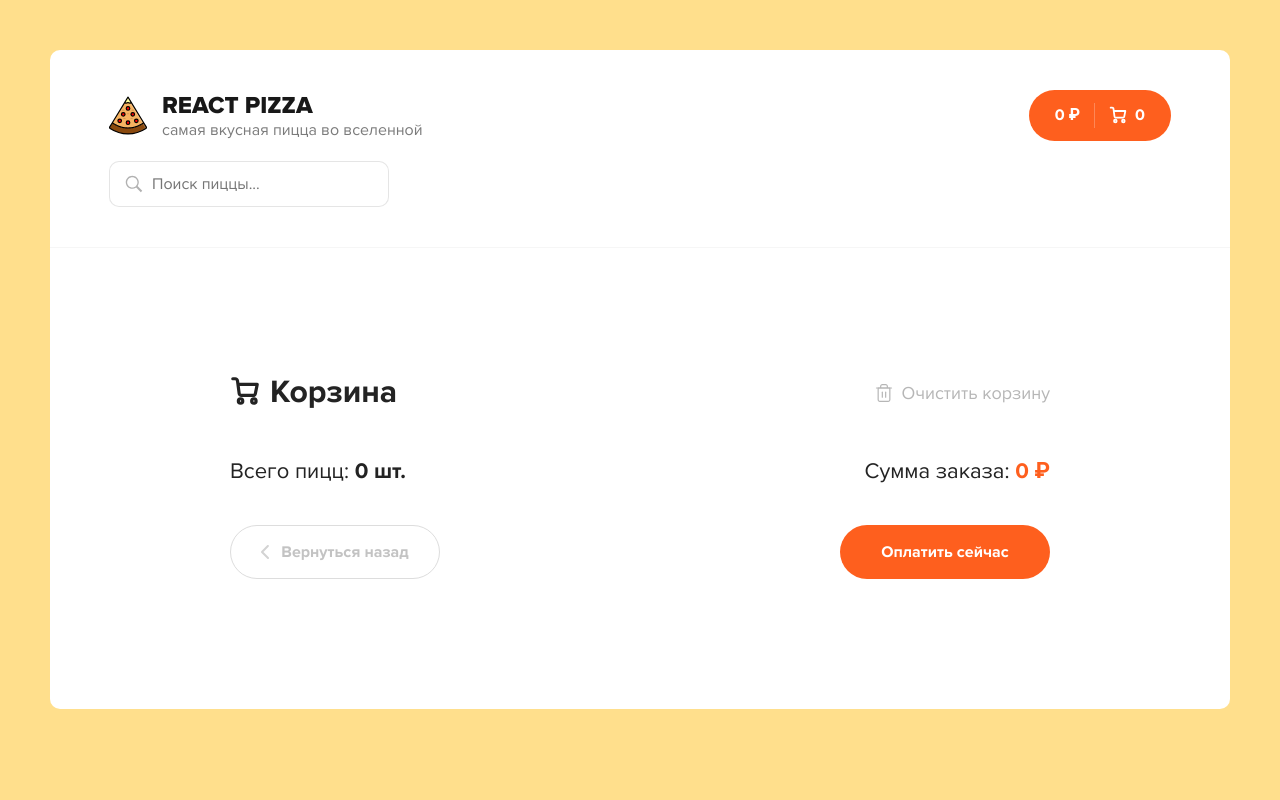
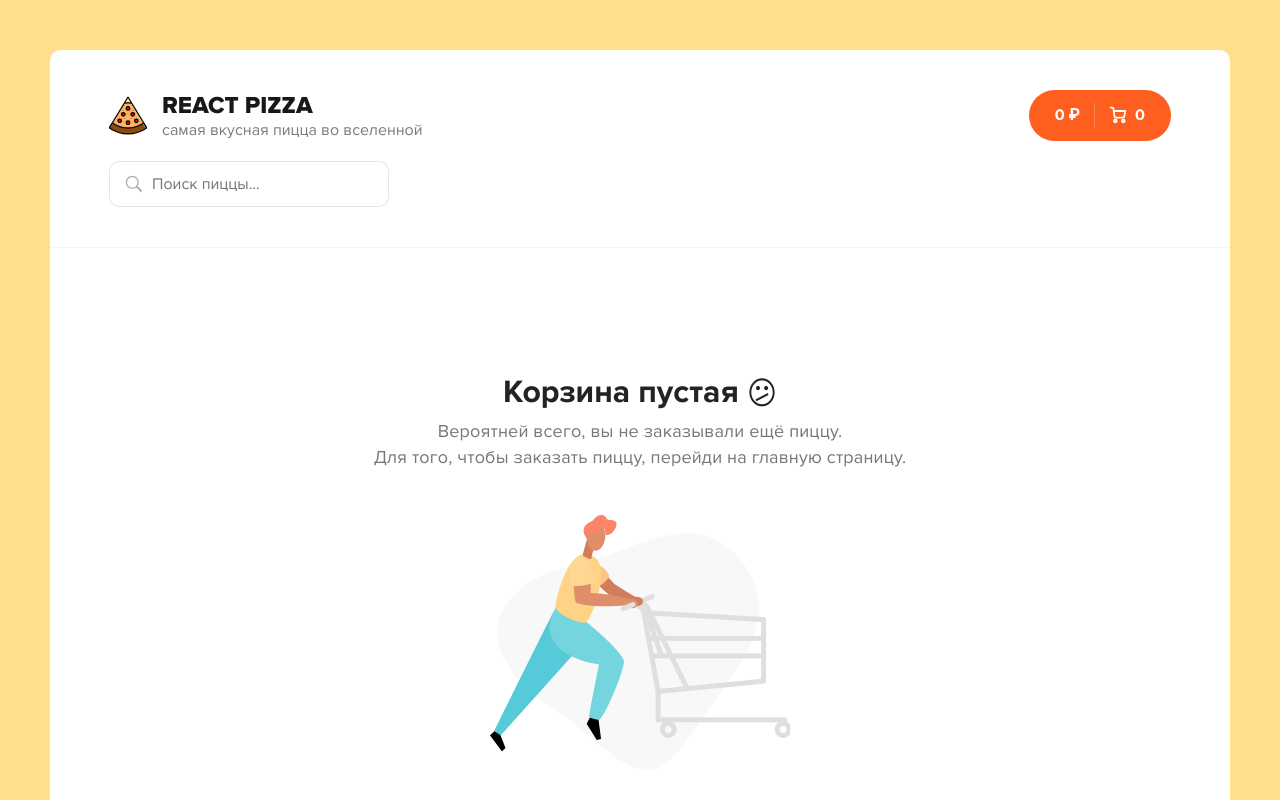
Before and after one commit to Loloops/react_app-v2, a React (Create React App) app: page /cart in a window 1280 px wide. Shown: the top 800 px of the page. Built offline with nearby package versions, Linux system fonts and the light colour scheme.

Commit message:
add item in cart, remove, clearAll

```diff
--- /dev/null
+++ b/src/components/Cart/CartEmpty.jsx
@@ -0,0 +1,25 @@
+import React from 'react';
+import { Link } from 'react-router-dom';
+
+import emptyCartImage from '../../assets/img/empty-cart.png';
+
+const CartEmpty = () => {
+  return (
+    <div class="cart cart--empty">
+      <h2>
+        Корзина пустая <icon>😕</icon>
+      </h2>
+      <p>
+        Вероятней всего, вы не заказывали ещё пиццу.
+        <br />
+        Для того, чтобы заказать пиццу, перейди на главную страницу.
+      </p>
+      <img src={emptyCartImage} alt="Empty cart" />
+      <Link to="/" class="button button--black">
+        <span>Вернуться назад</span>
+      </Link>
+    </div>
+  );
+};
+
+export default CartEmpty;
--- /dev/null
+++ b/src/components/Cart/CartItem.jsx
@@ -0,0 +1,95 @@
+import React from 'react';
+
+import { useDispatch } from 'react-redux';
+import { addItem, minusItem, removeItem } from '../../redux/slices/cartSlice';
+
+const CartItem = ({ id, imageUrl, title, size, type, count, price }) => {
+  const dispatch = useDispatch();
+
+  const onClickPlus = () => {
+    dispatch(
+      addItem({
+        id,
+      }),
+    );
+  };
+
+  const onClickMinus = () => {
+    dispatch(minusItem(id));
+  };
+
+  return (
+    <div className="cart__item">
+      <div className="cart__item-img">
+        <img className="pizza-block__image" src={imageUrl} alt="Pizza" />
+      </div>
+      <div className="cart__item-info">
+        <h3>{title}</h3>
+        <p>
+          {type}, {size} см.
+        </p>
+      </div>
+      <div className="cart__item-count">
+        <div
+          className="button button--outline button--circle cart__item-count-minus"
+          onClick={onClickMinus}>
+          <svg
+            width="10"
+            height="10"
+            viewBox="0 0 10 10"
+            fill="none"
+            xmlns="http://www.w3.org/2000/svg">
+            <path
+              d="M5.92001 3.84V5.76V8.64C5.92001 9.17016 5.49017 9.6 4.96001 9.6C4.42985 9.6 4.00001 9.17016 4.00001 8.64L4 5.76L4.00001 3.84V0.96C4.00001 0.42984 4.42985 0 4.96001 0C5.49017 0 5.92001 0.42984 5.92001 0.96V3.84Z"
+              fill="#EB5A1E"></path>
+            <path
+              d="M5.75998 5.92001L3.83998 5.92001L0.959977 5.92001C0.429817 5.92001 -2.29533e-05 5.49017 -2.29301e-05 4.96001C-2.2907e-05 4.42985 0.429817 4.00001 0.959977 4.00001L3.83998 4L5.75998 4.00001L8.63998 4.00001C9.17014 4.00001 9.59998 4.42985 9.59998 4.96001C9.59998 5.49017 9.17014 5.92001 8.63998 5.92001L5.75998 5.92001Z"
+              fill="#EB5A1E"></path>
+          </svg>
+        </div>
+        <b>{count}</b>
+        <div
+          className="button button--outline button--circle cart__item-count-plus"
+          onClick={onClickPlus}>
+          <svg
+            width="10"
+            height="10"
+            viewBox="0 0 10 10"
+            fill="none"
+            xmlns="http://www.w3.org/2000/svg">
+            <path
+              d="M5.92001 3.84V5.76V8.64C5.92001 9.17016 5.49017 9.6 4.96001 9.6C4.42985 9.6 4.00001 9.17016 4.00001 8.64L4 5.76L4.00001 3.84V0.96C4.00001 0.42984 4.42985 0 4.96001 0C5.49017 0 5.92001 0.42984 5.92001 0.96V3.84Z"
+              fill="#EB5A1E"></path>
+            <path
+              d="M5.75998 5.92001L3.83998 5.92001L0.959977 5.92001C0.429817 5.92001 -2.29533e-05 5.49017 -2.29301e-05 4.96001C-2.2907e-05 4.42985 0.429817 4.00001 0.959977 4.00001L3.83998 4L5.75998 4.00001L8.63998 4.00001C9.17014 4.00001 9.59998 4.42985 9.59998 4.96001C9.59998 5.49017 9.17014 5.92001 8.63998 5.92001L5.75998 5.92001Z"
+              fill="#EB5A1E"></path>
+          </svg>
+        </div>
+      </div>
+      <div className="cart__item-price">
+        <b>{price * count} ₽</b>
+      </div>
+      <div className="cart__item-remove">
+        <div
+          className="button button--outline button--circle"
+          onClick={() => dispatch(removeItem(id))}>
+          <svg
+            width="10"
+            height="10"
+            viewBox="0 0 10 10"
+            fill="none"
+            xmlns="http://www.w3.org/2000/svg">
+            <path
+              d="M5.92001 3.84V5.76V8.64C5.92001 9.17016 5.49017 9.6 4.96001 9.6C4.42985 9.6 4.00001 9.17016 4.00001 8.64L4 5.76L4.00001 3.84V0.96C4.00001 0.42984 4.42985 0 4.96001 0C5.49017 0 5.92001 0.42984 5.92001 0.96V3.84Z"
+              fill="#EB5A1E"></path>
+            <path
+              d="M5.75998 5.92001L3.83998 5.92001L0.959977 5.92001C0.429817 5.92001 -2.29533e-05 5.49017 -2.29301e-05 4.96001C-2.2907e-05 4.42985 0.429817 4.00001 0.959977 4.00001L3.83998 4L5.75998 4.00001L8.63998 4.00001C9.17014 4.00001 9.59998 4.42985 9.59998 4.96001C9.59998 5.49017 9.17014 5.92001 8.63998 5.92001L5.75998 5.92001Z"
+              fill="#EB5A1E"></path>
+          </svg>
+        </div>
+      </div>
+    </div>
+  );
+};
+
+export default CartItem;
--- a/src/components/PizzaBlock/index.jsx
+++ b/src/components/PizzaBlock/index.jsx
@@ -21,7 +21,7 @@
       title,
       price,
       type: typeNames[type],
-      size: sizes[type],
+      size: sizes[size],
     };
 
     dispatch(addItem(item));
--- a/src/pages/Cart.jsx
+++ b/src/pages/Cart.jsx
@@ -2,6 +2,8 @@
 import { Link } from 'react-router-dom';
 import { useSelector, useDispatch } from 'react-redux';
 import { clearItems } from '../redux/slices/cartSlice';
+import CartItem from '../components/Cart/CartItem';
+import CartEmpty from '../components/Cart/CartEmpty';
 
 const Cart = () => {
   const dispatch = useDispatch();
@@ -13,8 +15,15 @@
 
   console.log(cartObj);
 
+  const clearAll = () => {
+    if (window.confirm('Вы действительно хотите очистить корзину?')) {
+      dispatch(clearItems());
+    }
+  };
+
   return (
     <div className="container container--cart">
+      {cartObj.items.length > 0 ? (
         <div className="cart">
           <div className="cart__top">
             <h2 className="content__title">
@@ -45,7 +54,7 @@
               </svg>
               Корзина
             </h2>
-          <div className="cart__clear" onClick={() => dispatch(clearItems())}>
+            <div className="cart__clear" onClick={clearAll}>
               <svg
                 width="20"
                 height="20"
@@ -82,70 +91,7 @@
           </div>
           <div className="content__items">
             {cartObj.items.map((obj) => (
-            <div className="cart__item">
-              <div className="cart__item-img">
-                <img className="pizza-block__image" src={obj.imageUrl} alt="Pizza" />
-              </div>
-              <div className="cart__item-info">
-                <h3>{obj.title}</h3>
-                <p>
-                  {obj.type}, {obj.size} см.
-                </p>
-              </div>
-              <div className="cart__item-count">
-                <div className="button button--outline button--circle cart__item-count-minus">
-                  <svg
-                    width="10"
-                    height="10"
-                    viewBox="0 0 10 10"
-                    fill="none"
-                    xmlns="http://www.w3.org/2000/svg">
-                    <path
-                      d="M5.92001 3.84V5.76V8.64C5.92001 9.17016 5.49017 9.6 4.96001 9.6C4.42985 9.6 4.00001 9.17016 4.00001 8.64L4 5.76L4.00001 3.84V0.96C4.00001 0.42984 4.42985 0 4.96001 0C5.49017 0 5.92001 0.42984 5.92001 0.96V3.84Z"
-                      fill="#EB5A1E"></path>
-                    <path
-                      d="M5.75998 5.92001L3.83998 5.92001L0.959977 5.92001C0.429817 5.92001 -2.29533e-05 5.49017 -2.29301e-05 4.96001C-2.2907e-05 4.42985 0.429817 4.00001 0.959977 4.00001L3.83998 4L5.75998 4.00001L8.63998 4.00001C9.17014 4.00001 9.59998 4.42985 9.59998 4.96001C9.59998 5.49017 9.17014 5.92001 8.63998 5.92001L5.75998 5.92001Z"
-                      fill="#EB5A1E"></path>
-                  </svg>
-                </div>
-                <b>{obj.count}</b>
-                <div className="button button--outline button--circle cart__item-count-plus">
-                  <svg
-                    width="10"
-                    height="10"
-                    viewBox="0 0 10 10"
-                    fill="none"
-                    xmlns="http://www.w3.org/2000/svg">
-                    <path
-                      d="M5.92001 3.84V5.76V8.64C5.92001 9.17016 5.49017 9.6 4.96001 9.6C4.42985 9.6 4.00001 9.17016 4.00001 8.64L4 5.76L4.00001 3.84V0.96C4.00001 0.42984 4.42985 0 4.96001 0C5.49017 0 5.92001 0.42984 5.92001 0.96V3.84Z"
-                      fill="#EB5A1E"></path>
-                    <path
-                      d="M5.75998 5.92001L3.83998 5.92001L0.959977 5.92001C0.429817 5.92001 -2.29533e-05 5.49017 -2.29301e-05 4.96001C-2.2907e-05 4.42985 0.429817 4.00001 0.959977 4.00001L3.83998 4L5.75998 4.00001L8.63998 4.00001C9.17014 4.00001 9.59998 4.42985 9.59998 4.96001C9.59998 5.49017 9.17014 5.92001 8.63998 5.92001L5.75998 5.92001Z"
-                      fill="#EB5A1E"></path>
-                  </svg>
-                </div>
-              </div>
-              <div className="cart__item-price">
-                <b>{obj.price * obj.count} ₽</b>
-              </div>
-              <div className="cart__item-remove">
-                <div className="button button--outline button--circle">
-                  <svg
-                    width="10"
-                    height="10"
-                    viewBox="0 0 10 10"
-                    fill="none"
-                    xmlns="http://www.w3.org/2000/svg">
-                    <path
-                      d="M5.92001 3.84V5.76V8.64C5.92001 9.17016 5.49017 9.6 4.96001 9.6C4.42985 9.6 4.00001 9.17016 4.00001 8.64L4 5.76L4.00001 3.84V0.96C4.00001 0.42984 4.42985 0 4.96001 0C5.49017 0 5.92001 0.42984 5.92001 0.96V3.84Z"
-                      fill="#EB5A1E"></path>
-                    <path
-                      d="M5.75998 5.92001L3.83998 5.92001L0.959977 5.92001C0.429817 5.92001 -2.29533e-05 5.49017 -2.29301e-05 4.96001C-2.2907e-05 4.42985 0.429817 4.00001 0.959977 4.00001L3.83998 4L5.75998 4.00001L8.63998 4.00001C9.17014 4.00001 9.59998 4.42985 9.59998 4.96001C9.59998 5.49017 9.17014 5.92001 8.63998 5.92001L5.75998 5.92001Z"
-                      fill="#EB5A1E"></path>
-                  </svg>
-                </div>
-              </div>
-            </div>
+              <CartItem key={obj.id} {...obj} />
             ))}
           </div>
           <div className="cart__bottom">
@@ -180,6 +126,9 @@
             </div>
           </div>
         </div>
+      ) : (
+        <CartEmpty />
+      )}
     </div>
   );
 };
--- a/src/redux/slices/cartSlice.js
+++ b/src/redux/slices/cartSlice.js
@@ -3,6 +3,10 @@
 const initState = {
   totalPrice: 0,
   items: [],
+};
+
+const totalPrice = (sum, obj) => {
+  return obj.price * obj.count + sum;
 };
 
 const cartSlice = createSlice({
@@ -21,19 +25,32 @@
         });
       }
 
-      state.totalPrice = state.items.reduce((sum, obj) => {
-        return obj.price * obj.count + sum;
-      }, 0);
+      state.totalPrice = state.items.reduce(totalPrice, 0);
+    },
+    minusItem: (state, action) => {
+      const findItem = state.items.find((obj) => obj.id === action.payload);
+
+      if (findItem) findItem.count--;
+
+      if (findItem.count < 1) {
+        state.items = state.items.filter((obj) => obj.id !== action.payload);
+      }
+
+      state.totalPrice = state.items.reduce(totalPrice, 0);
     },
     removeItem: (state, action) => {
       state.items = state.items.filter((obj) => obj.id !== action.payload);
+
+      state.totalPrice = state.items.reduce(totalPrice, 0);
     },
     clearItems: (state, action) => {
       state.items = [];
+
+      state.totalPrice = 0;
     },
   },
 });
 
-export const { addItem, removeItem, clearItems } = cartSlice.actions;
+export const { addItem, removeItem, clearItems, minusItem } = cartSlice.actions;
 
 export default cartSlice.reducer;
```
Lines whose indentation alone changed are shown as unchanged.
